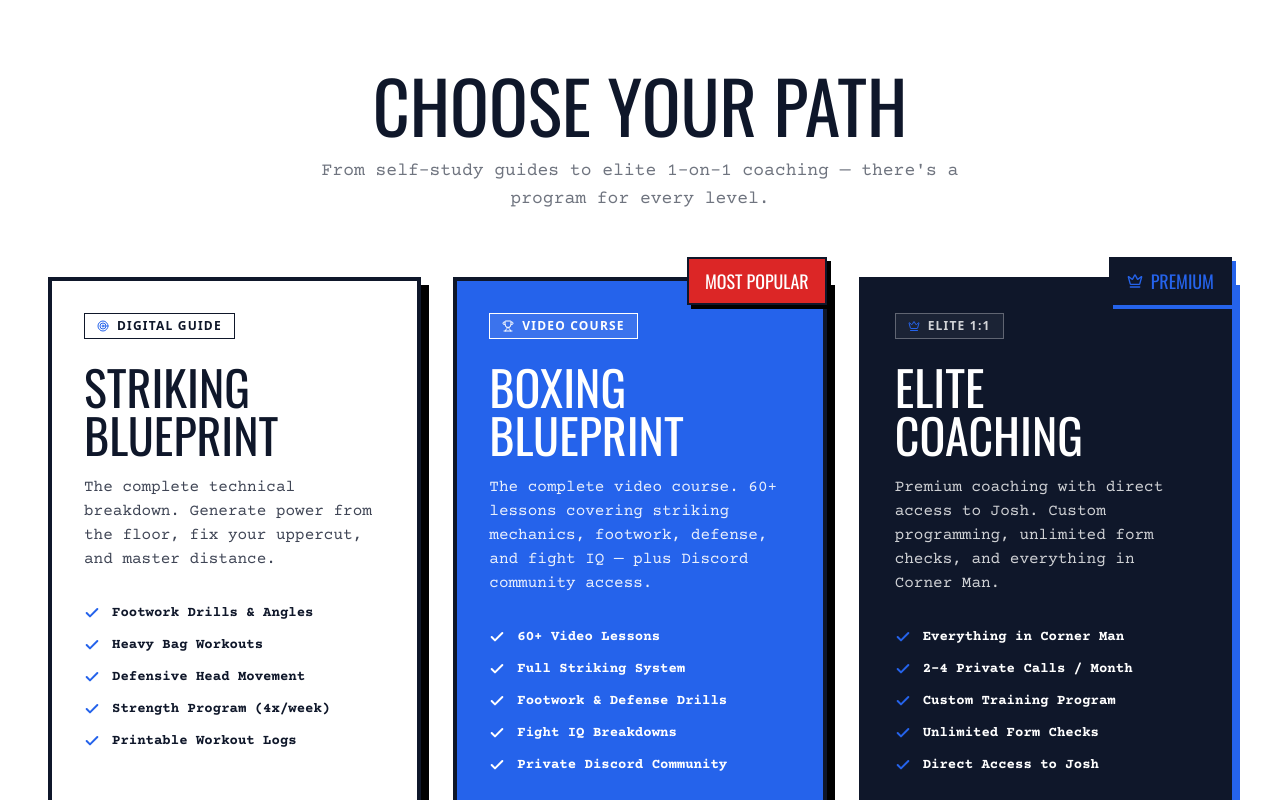
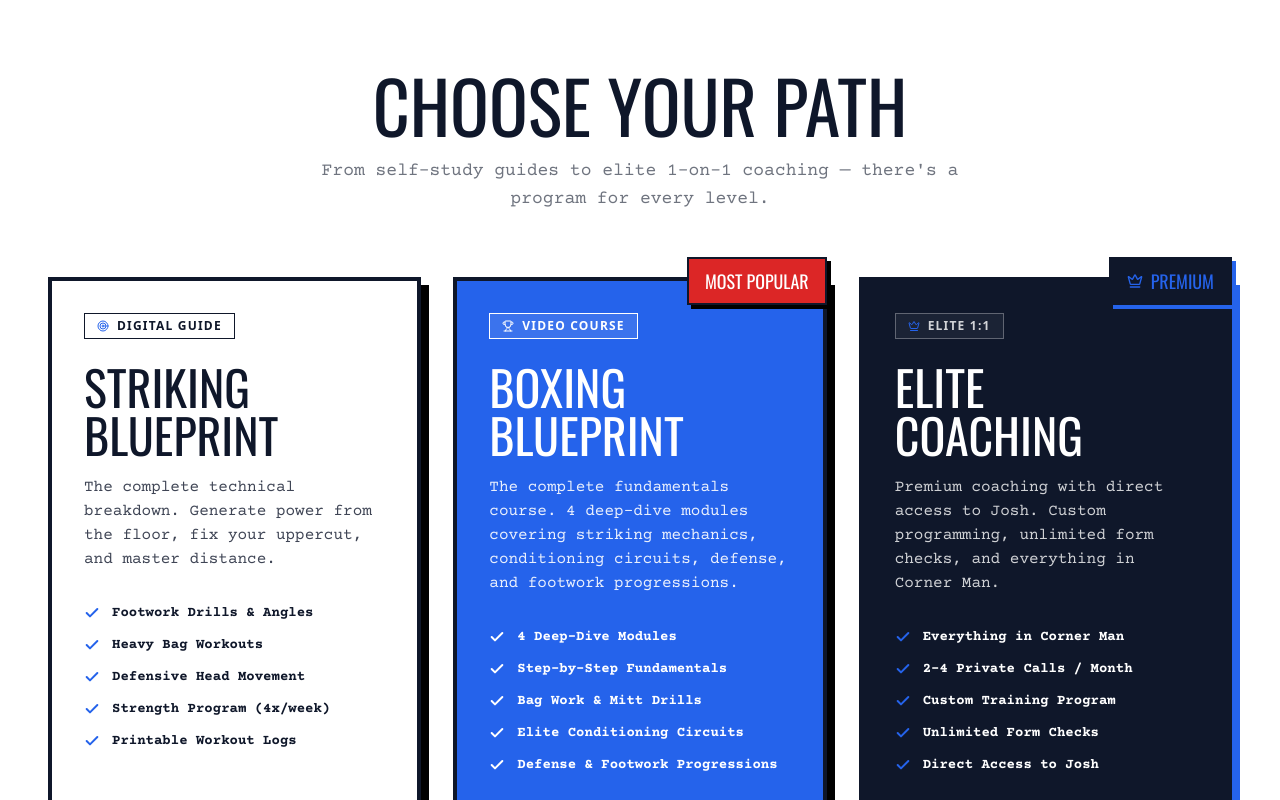
Before and after one commit to kaokien/coach-josh-official, a Next.js app: page / in a window 1280 px wide. Shown: the part 2000-2800 px from the top of the page. Built offline with nearby package versions, Linux system fonts and the light colour scheme; no server answers.

Commit message:
fix(programs): update boxing blueprint copy to 4 modules

```diff
--- a/src/components/sections/programs-section.tsx
+++ b/src/components/sections/programs-section.tsx
@@ -81,15 +81,15 @@ const ProgramsSection = () => {
             </div>
             <h3 className="font-display text-4xl md:text-5xl uppercase text-white">Boxing Blueprint</h3>
             <p className="font-body mt-4 text-white/90">
-              The complete video course. 60+ lessons covering striking mechanics, footwork, defense, and fight IQ — plus Discord community access.
+              The complete fundamentals course. 4 deep-dive modules covering striking mechanics, conditioning circuits, defense, and footwork progressions.
             </p>
             <ul className="mt-8 space-y-3 font-body">
               {[
-                '60+ Video Lessons',
-                'Full Striking System',
-                'Footwork & Defense Drills',
-                'Fight IQ Breakdowns',
-                'Private Discord Community',
+                '4 Deep-Dive Modules',
+                'Step-by-Step Fundamentals',
+                'Bag Work & Mitt Drills',
+                'Elite Conditioning Circuits',
+                'Defense & Footwork Progressions',
               ].map((i) => (
                 <li key={i} className="flex items-center gap-3 text-sm font-bold text-white">
                   <Check size={16} className="text-white stroke-[3px] flex-shrink-0" />{i}
```
